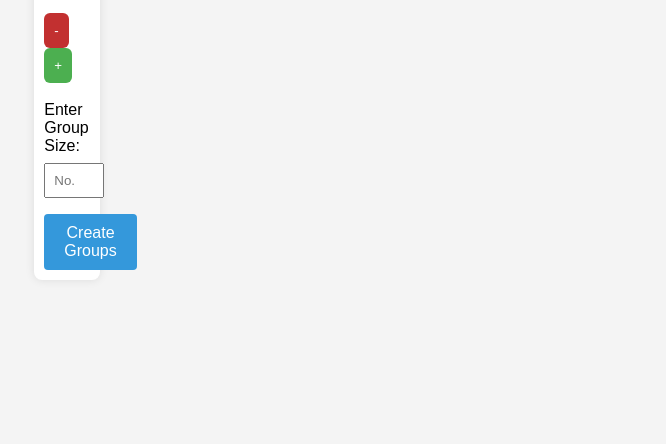
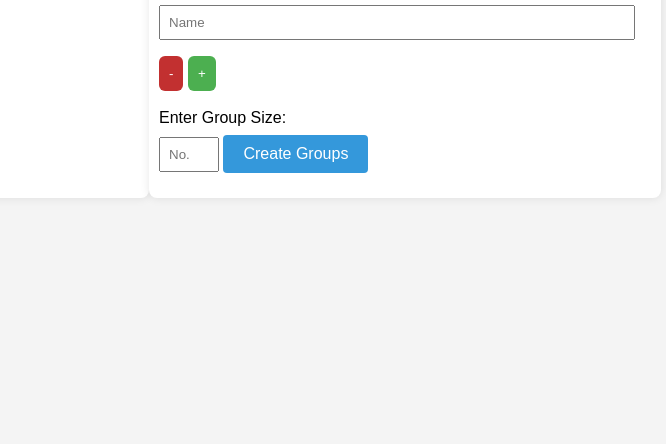
Before and after one commit to ethanschafstall/Group_Manager, a plain HTML site: page Web/index.html in a window 1280 px wide. Shown: the part 356-800 px from the top of the page, without its empty margins (491-1157 px from the left). Drawn offline with Linux system fonts and the light colour scheme.

Commit message:
Updated CSS

```diff
--- a/Web/css/style.css
+++ b/Web/css/style.css
@@ -1,19 +1,25 @@
 body {
+  display: flex;
   flex-direction: column;
   font-family: Arial, sans-serif;
   background-color: #f4f4f4;
   margin: 0;
   padding: 0;
-  display: flex;
   justify-content: center;
   align-items: center;
   height: 100vh;
 }
-
+main{
+  display: flex;
+  flex-direction: row;
+  width: 80%;
+  margin-left: 20px;
+  margin-right: 20px;
+}
 .container {
   background-color: #fff;
   padding: 10px;
-  width:20%;
+  width:50%;
   border-radius: 8px;
   box-shadow: 0 0 10px rgba(0, 0, 0, 0.1);
 }
```
